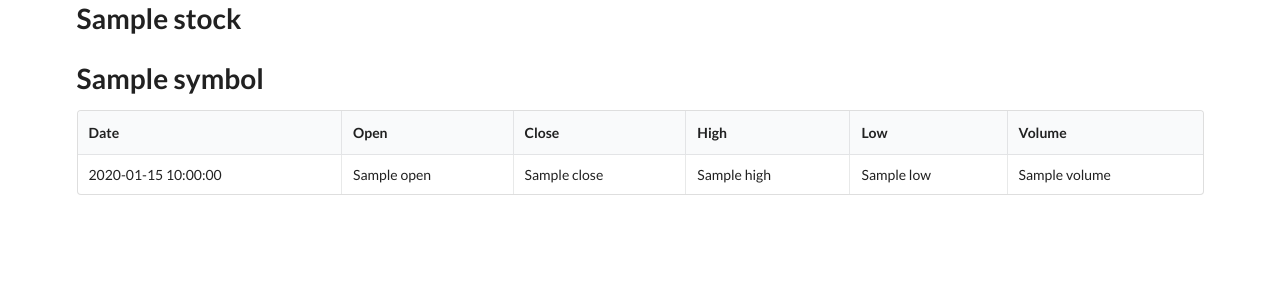
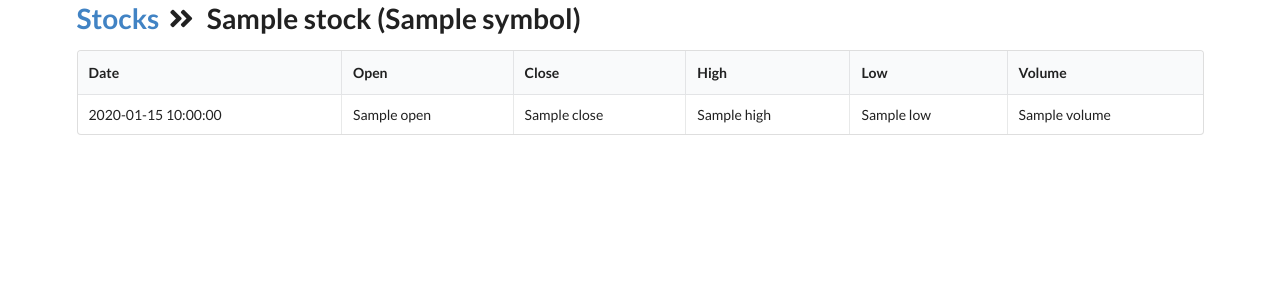
Before and after one commit to BPHeasley/Full-Stack-Trading-App, a FastAPI app: template templates/stock_detail.html in a window 1280 px wide. Shown: the top 300 px of the page. Run offline with FastAPI, Linux system fonts and the light colour scheme; the template is opened without the code that fills it: most values are stand-ins (such as "Sample title", 1, 10 or a date in 2020); some libraries are stand-ins or nearby versions.

Commit message:
Updating basic UI

```diff
--- a/templates/stock_detail.html
+++ b/templates/stock_detail.html
@@ -2,8 +2,9 @@
 
 {% block content %}
 
-    <h1>{{ stock.name}}</h1>
-    <h1>{{ stock.symbol}}</h1>
+<h1><a href="/">Stocks</a>
+    <i class="angle double right icon"></i>
+    {{ stock.name }} ({{ stock.symbol}})</h1>
     <table class="ui celled table">
         <thead>
             <tr>
```
Also changed, not shown: populate_prices.py (+0 -8 lines).
